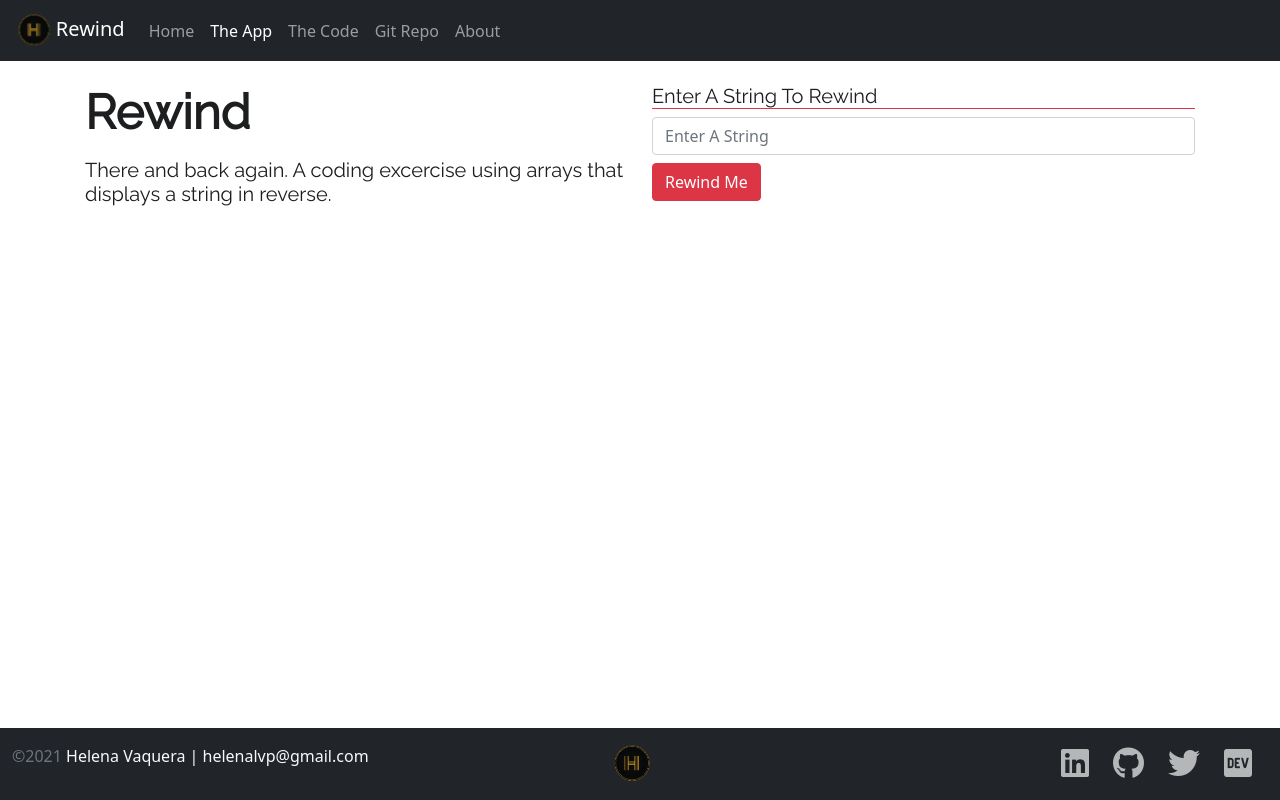
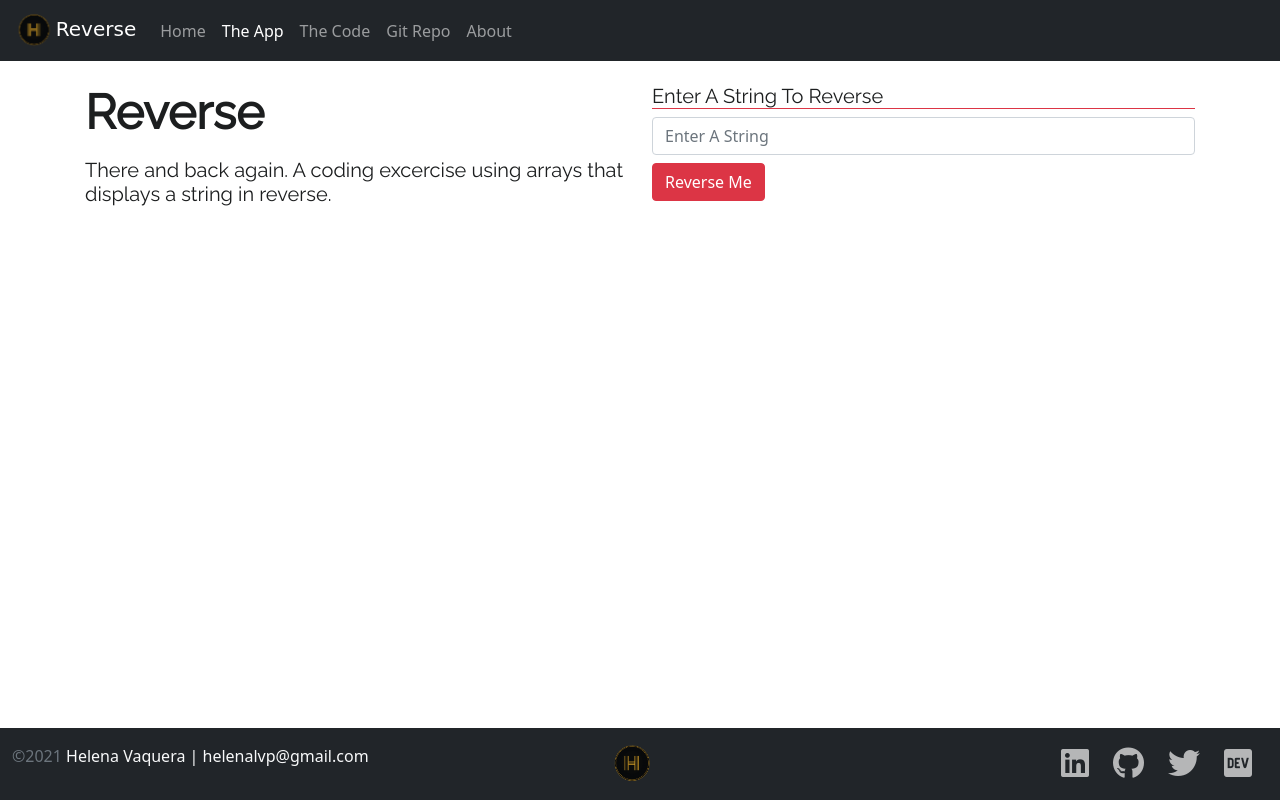
Before and after one commit to helenalvp/Reverse, a plain HTML site: page app.html in a window 1280 px wide. Drawn offline with nearby package versions, Linux system fonts and the light colour scheme; a web font is replaced by a local one.

Commit message:
fixed name inconsistencies

```diff
--- a/app.html
+++ b/app.html
@@ -2,7 +2,7 @@
 <html lang="en" class="h-100">
 
 <head>
-    <title>Rewind: A coding Project by Helena Vaquera</title>
+    <title>Reverse: A coding Project by Helena Vaquera</title>
     <!-- Required meta tags -->
     <meta charset="utf-8">
     <meta name="viewport" content="width=device-width, initial-scale=1, shrink-to-fit=no">
@@ -24,7 +24,7 @@
     <!-- ======== Nav Section ======== -->
     <nav class="navbar navbar-expand-md navbar-dark fixed-top bg-dark">
         <div class="container-fluid">
-            <a class="navbar-brand" href="#"><img src="img/self-logo/logo-circle.png"  class=""alt="" height="35px">Rewind</a>
+            <a class="navbar-brand" href="#"><img src="img/self-logo/logo-circle.png"  class=""alt="" height="35px"><span class="fancy-font">Reverse</span></a>
             <button class="navbar-toggler" type="button" data-bs-toggle="collapse" data-bs-target="#navbarCollapse"
                 aria-controls="navbarCollapse" aria-expanded="false" aria-label="Toggle navigation">
                 <span class="navbar-toggler-icon"></span>
@@ -56,20 +56,20 @@
         <div class="container mt-4">
             <div class="row row-cols-1 row-cols-lg-2">
                 <div class="col">
-                    <h1 class="display-5 fw-bold 1h-1 mb-3">Rewind</h1>
+                    <h1 class="display-5 fw-bold 1h-1 mb-3">Reverse</h1>
                     <h4 class="lead pb-4"> There and back again. A coding excercise using arrays that displays a string in reverse.</h4>
                 </div>
                 <div class="col">
-                   <h5 class="border-1 border-bottom border-danger">Enter A String To Rewind</h5>
+                   <h5 class="border-1 border-bottom border-danger">Enter A String To Reverse</h5>
                    <form class="row gx-3 gy-2">
                        <div class="col">
                            <input id="userString" type="text" class="form-control" placeholder="Enter A String" aria-label="Enter A String">
                        </div>
                        <div class="col-12">
-                           <button type="button" id="submit" class="btn btn-danger"> Rewind Me</button>
+                           <button type="button" id="submit" class="btn btn-danger"> Reverse Me</button>
                        </div>
                        <div class="alert alert-danger mt-3 invisible fade show" id="alert" role="alert">
-                           <h4 class="alert-heading">Rewinded!</h4>
+                           <h4 class="alert-heading">Reversed!</h4>
                            <hr>
                            <p class="mb-0" id="msg">
                                <!-- insert a message -->
```
Also changed, not shown: code.html (+3 -3 lines), index.html (+4 -4 lines).
